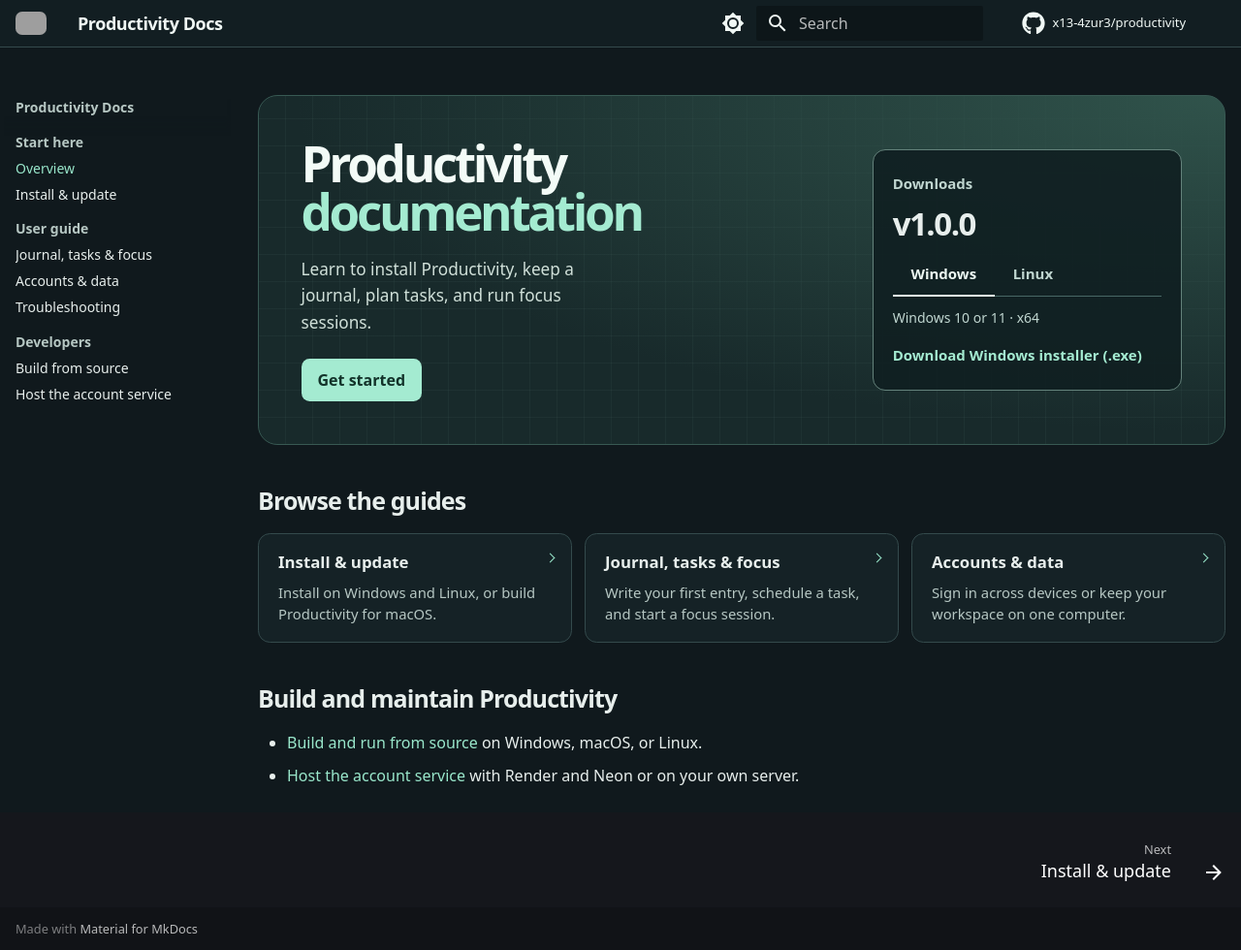
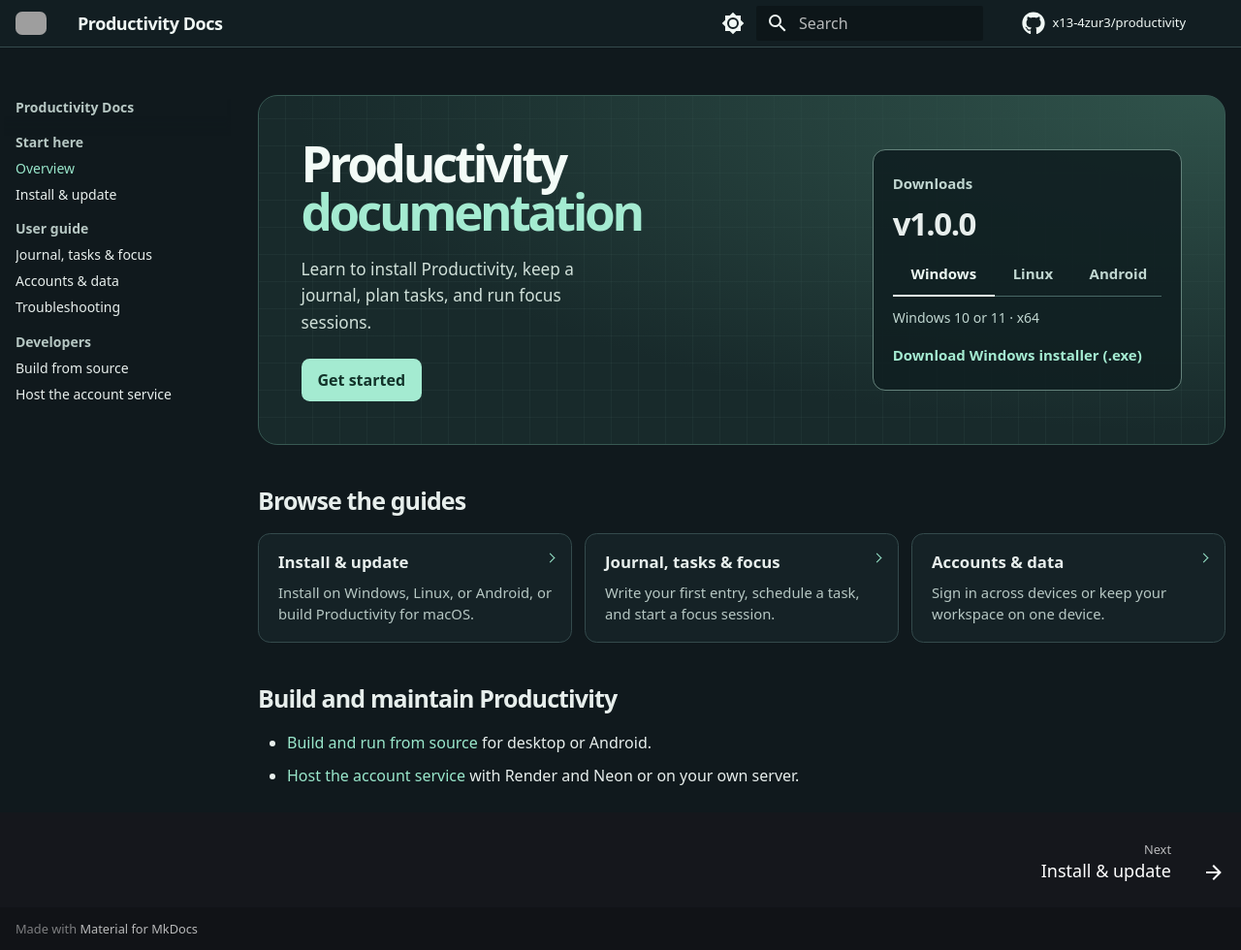
Before and after one commit to x13-4zur3/productivity, an MkDocs documentation site: the page built from docs/pages/index.md, in a window 1280 px wide and 980 px high. Shown: the whole window at 97% size. Built offline with MkDocs 1.6.1 and Material for MkDocs 9.7.7, drawn with Linux system fonts in a browser that asks for light colours; comment, search, counter and statistics services are not loaded; grey boxes are pictures that could not be loaded.

Commit message:
Update Android support and device references in docs

```diff
--- a/docs/pages/index.md
+++ b/docs/pages/index.md
@@ -29,6 +29,12 @@ hide:
 
     [Download portable archive (.tar.gz)](https://github.com/x13-4zur3/productivity/releases/download/v1.0.0/Productivity-Linux.tar.gz)
 
+=== "Android"
+
+    <p class="docs-platform">Android 7.0+ · ARM64 or x86-64</p>
+
+    [Download Android test APK (.apk)](https://github.com/x13-4zur3/productivity/releases/download/android-v1.0.0/Productivity-Android-1.0.0-debug.apk)
+
 </aside>
 
 </section>
@@ -38,7 +44,7 @@ hide:
 <div class="docs-cards">
   <a href="install/" class="docs-card">
     <span class="docs-card-title">Install &amp; update</span>
-    <span class="docs-card-description">Install on Windows and Linux, or build Productivity for macOS.</span>
+    <span class="docs-card-description">Install on Windows, Linux, or Android, or build Productivity for macOS.</span>
   </a>
   <a href="use/" class="docs-card">
     <span class="docs-card-title">Journal, tasks &amp; focus</span>
@@ -46,11 +52,11 @@ hide:
   </a>
   <a href="accounts/" class="docs-card">
     <span class="docs-card-title">Accounts &amp; data</span>
-    <span class="docs-card-description">Sign in across devices or keep your workspace on one computer.</span>
+    <span class="docs-card-description">Sign in across devices or keep your workspace on one device.</span>
   </a>
 </div>
 
 ## Build and maintain Productivity
 
-- [Build and run from source](build.md) on Windows, macOS, or Linux.
+- [Build and run from source](build.md) for desktop or Android.
 - [Host the account service](hosting.md) with Render and Neon or on your own server.
```
